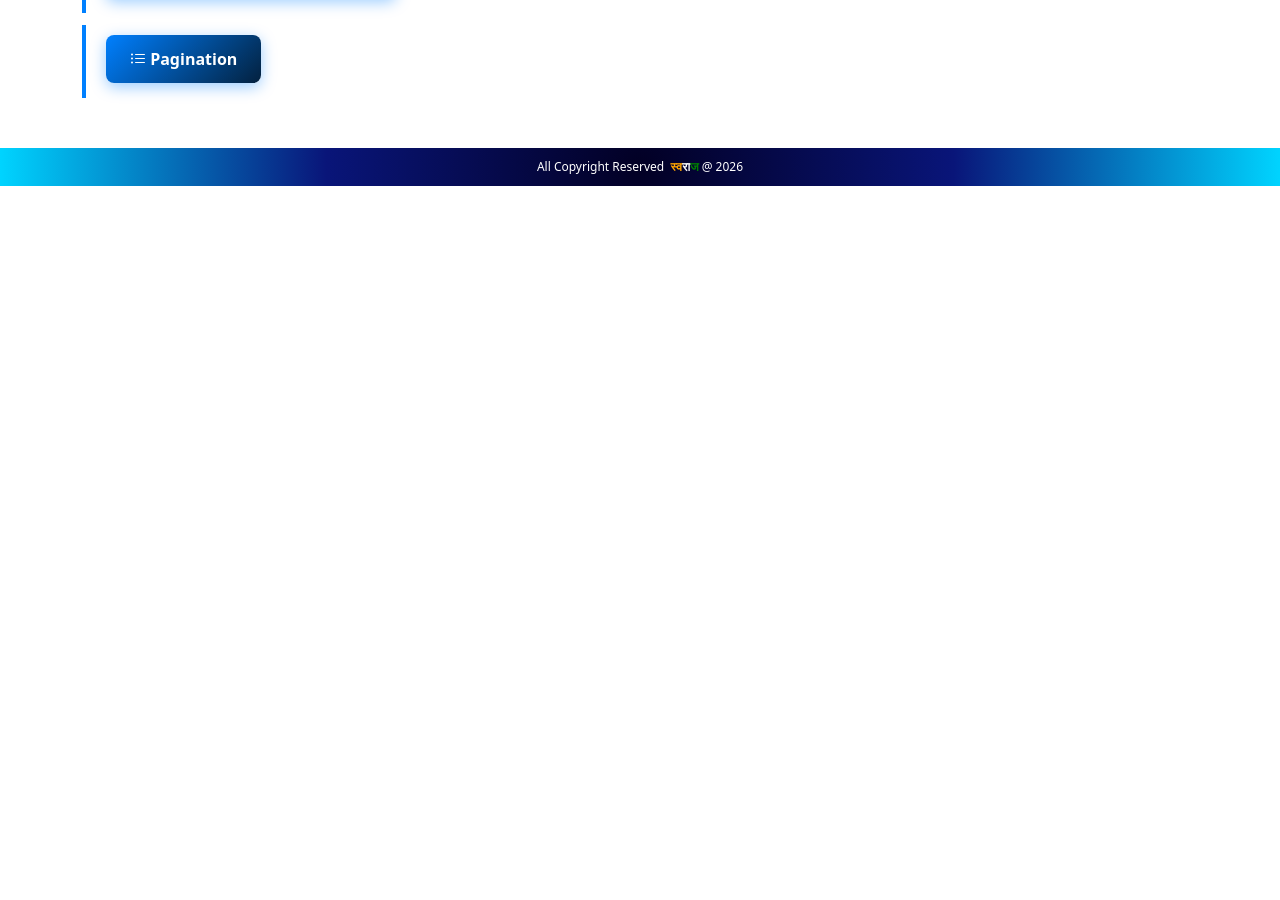
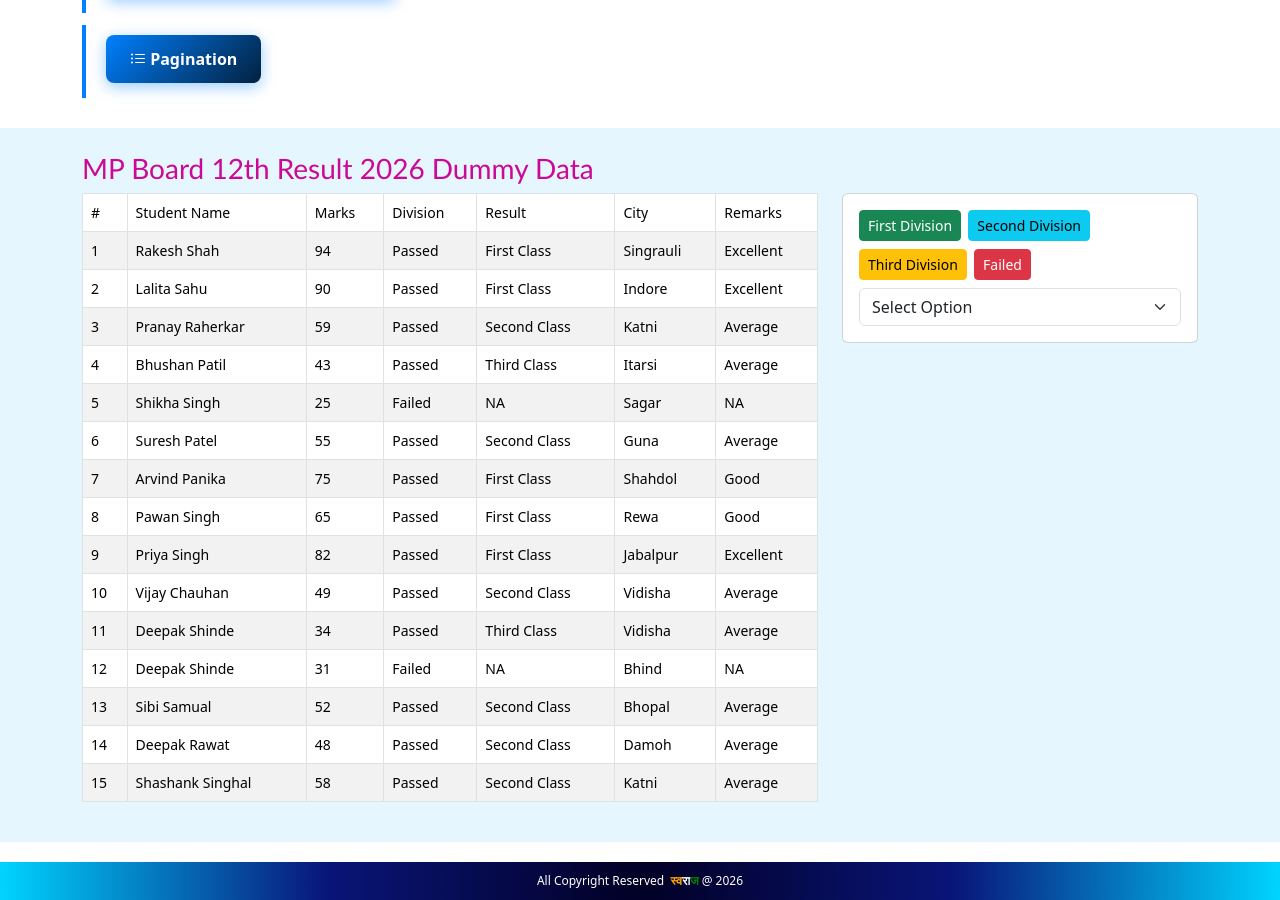
Before and after one commit to rakesh4288/Swaraj-House, a React (Vite) app: page /api-integration-in-react in a window 1280 px wide. Shown: the part 563-1463 px from the top of the page. Before the commit the page ends 800 px from the top, so only its background shows below. Built offline with nearby package versions, Linux system fonts and the light colour scheme; sample sign-in values are in the browser's storage.

Commit message:
feat(MpBoard): implementing filter for MP Board

```diff
--- /dev/null
+++ b/src/Components/MpBoard12Result.jsx
@@ -0,0 +1,136 @@
+import { useEffect, useState } from "react";
+import mpBoard12thExam from "../globalServices/MP_Board_12th_Exam";
+
+const MpBoard12Result = () => {
+    // https://www.youtube.com/shorts/RX4Eb68gWqA
+    // https://www.youtube.com/shorts/ZuwKBdsWJDc
+    const [studentDetails, setStudentDetails] = useState([]);
+
+    const fetch_1st_division = () => {
+        const result = mpBoard12thExam.filter((item) => {
+            if (item.marks >= 60) {
+                return item
+            }
+        });
+        setStudentDetails(result);
+    }
+
+    const fetch_2nd_division = () => {
+        const result = mpBoard12thExam.filter((item) => {
+            if (item.marks >= 45 && item.marks < 59) {
+                return item
+            }
+        });
+        setStudentDetails(result);
+    }
+
+    const fetch_3rd_division = () => {
+        const result = mpBoard12thExam.filter((item) => {
+            if (item.marks >= 33 && item.marks < 45) {
+                return item
+            }
+        });
+        setStudentDetails(result);
+    }
+
+    const failedStudent = () => {
+        const result = mpBoard12thExam.filter((item) => {
+            if (item.marks < 33) {
+                return item
+            }
+        });
+        setStudentDetails(result);
+    }
+
+
+    const handleDivision = (e) => {
+        const selectedDivision = e.target.value;
+        console.log('selectedDivision =', selectedDivision);
+        switch (selectedDivision) {
+            case "First_Class":
+                return fetch_1st_division()
+            case "Second_Class":
+                return fetch_2nd_division()
+            case "Third_Class":
+                return fetch_3rd_division();
+            default:
+                return failedStudent();
+        }
+    }
+
+
+
+    useEffect(() => {
+        const fetchAllStudent = () => {
+            setStudentDetails(mpBoard12thExam);
+        }
+        fetchAllStudent();
+    }, [mpBoard12thExam]);
+
+    return (
+        <div id="mp-board-12-result">
+            <div className="row">
+                <div className="col-xl-12 col-lg-12 col-md-12 col-sm-12">
+                    <h3>MP Board 12th Result 2026 Dummy Data</h3>
+                </div>
+            </div>
+
+            <div className="row">
+                <div className="col-xl-8 col-lg-8 col-md-8 col-sm-12">
+                    {studentDetails && studentDetails.length > 0 ? (
+                        <table className="table table-bordered table-striped">
+                            <thead>
+                                <tr>
+                                    <td>#</td>
+                                    <td>Student Name</td>
+                                    <td>Marks</td>
+                                    <td>Division</td>
+                                    <td>Result</td>
+                                    <td>City</td>
+                                    <td>Remarks</td>
+                                </tr>
+                            </thead>
+
+                            <tbody>
+                                {studentDetails.map((item) => {
+                                    return (
+                                        <tr key={item.id}>
+                                            <td>{item.id}</td>
+                                            <td>{item.studentName}</td>
+                                            <td>{item.marks}</td>
+                                            <td>{item.result}</td>
+                                            <td>{item.division}</td>
+                                            <td>{item.city}</td>
+                                            <td>{item.remarks}</td>
+                                        </tr>
+                                    )
+                                })}
+                            </tbody>
+                        </table>
+                    ) : <div className="text-danger"> Student Data Not Found !! </div>}
+                </div>
+
+                <div className="col-xl-4 col-lg-4 col-md-4 col-sm-12">
+                    <div className="card">
+                        <div className="card-body">
+                            <button className="btn btn-success btn-sm mb-2" onClick={fetch_1st_division}>First Division</button> &nbsp;
+                            <button className="btn btn-info btn-sm mb-2" onClick={fetch_2nd_division}>Second Division</button>  &nbsp;
+                            <button className="btn btn-warning btn-sm mb-2" onClick={fetch_3rd_division}>Third Division</button>  &nbsp;
+                            <button className="btn btn-danger btn-sm mb-2" onClick={failedStudent}>Failed</button>
+
+                            <select className="form-select" onChange={handleDivision}>
+                                <option value="">Select Option</option>
+                                <option value="First_Class">First Class Student</option>
+                                <option value="Second_Class">Second Class Student</option>
+                                <option value="Third_Class">Third Class Student</option>
+                                <option value="Failed">Failed Student</option>
+                            </select>
+                        </div>
+                    </div>
+                </div>
+            </div>
+        </div>
+    )
+}
+
+export default MpBoard12Result;
--- /dev/null
+++ b/src/globalServices/MP_Board_12th_Exam.js
@@ -0,0 +1,140 @@
+const mpBoard12thExam = [
+    {
+        id: 1,
+        studentName: 'Rakesh Shah',
+        marks: 94,
+        result: 'Passed',
+        division: 'First Class',
+        city: 'Singrauli',
+        remarks: 'Excellent'
+    },
+    {
+        id: 2,
+        studentName: 'Lalita Sahu',
+        marks: 90,
+        result: 'Passed',
+        division: 'First Class',
+        city: 'Indore',
+        remarks: 'Excellent'
+    },
+    {
+        id: 3,
+        studentName: 'Pranay Raherkar',
+        marks: 59,
+        result: 'Passed',
+        division: 'Second Class',
+        city: 'Katni',
+        remarks: 'Average'
+    },
+    {
+        id: 4,
+        studentName: 'Bhushan Patil',
+        marks: 43,
+        result: 'Passed',
+        division: 'Third Class',
+        city: 'Itarsi',
+        remarks: 'Average'
+    },
+    {
+        id: 5,
+        studentName: 'Shikha Singh',
+        marks: 25,
+        result: 'Failed',
+        division: 'NA',
+        city: 'Sagar',
+        remarks: 'NA'
+    },
+    {
+        id: 6,
+        studentName: 'Suresh Patel',
+        marks: 55,
+        result: 'Passed',
+        division: 'Second Class',
+        city: 'Guna',
+        remarks: 'Average'
+    },
+    {
+        id: 7,
+        studentName: 'Arvind Panika',
+        marks: 75,
+        result: 'Passed',
+        division: 'First Class',
+        city: 'Shahdol',
+        remarks: 'Good'
+    },
+    {
+        id: 8,
+        studentName: 'Pawan Singh',
+        marks: 65,
+        result: 'Passed',
+        division: 'First Class',
+        city: 'Rewa',
+        remarks: 'Good'
+    },
+    {
+        id: 9,
+        studentName: 'Priya Singh',
+        marks: 82,
+        result: 'Passed',
+        division: 'First Class',
+        city: 'Jabalpur',
+        remarks: 'Excellent'
+    },
+    {
+        id: 10,
+        studentName: 'Vijay Chauhan',
+        marks: 49,
+        result: 'Passed',
+        division: 'Second Class',
+        city: 'Vidisha',
+        remarks: 'Average'
+    },
+    {
+        id: 11,
+        studentName: 'Deepak Shinde',
+        marks: 34,
+        result: 'Passed',
+        division: 'Third Class',
+        city: 'Vidisha',
+        remarks: 'Average'
+    },
+    {
+        id: 12,
+        studentName: 'Deepak Shinde',
+        marks: 31,
+        result: 'Failed',
+        division: 'NA',
+        city: 'Bhind',
+        remarks: 'NA'
+    },
+    {
+        id: 13,
+        studentName: 'Sibi Samual',
+        marks: 52,
+        result: 'Passed',
+        division: 'Second Class',
+        city: 'Bhopal',
+        remarks: 'Average'
+    },
+    {
+        id: 14,
+        studentName: 'Deepak Rawat',
+        marks: 48,
+        result: 'Passed',
+        division: 'Second Class',
+        city: 'Damoh',
+        remarks: 'Average'
+    },
+    {
+        id: 15,
+        studentName: 'Shashank Singhal',
+        marks: 58,
+        result: 'Passed',
+        division: 'Second Class',
+        city: 'Katni',
+        remarks: 'Average'
+    }
+]
+
+
+export default mpBoard12thExam;
--- a/src/pages/ApiIntegrationPage.jsx
+++ b/src/pages/ApiIntegrationPage.jsx
@@ -1,4 +1,5 @@
 import {Link} from 'react-router-dom'
+import MpBoard12Result from '../components/MpBoard12Result';
 
 const ApiIntegrationPage = () => {
     return (
@@ -46,6 +47,12 @@ const ApiIntegrationPage = () => {
                     </div>
                 </div>
             </section>
+
+            <section className='lightBlue pt-4 pb-4'>
+                <div className='container'>
+                    <MpBoard12Result />
+                </div>
+            </section>
         </div>
     )
 }
```
